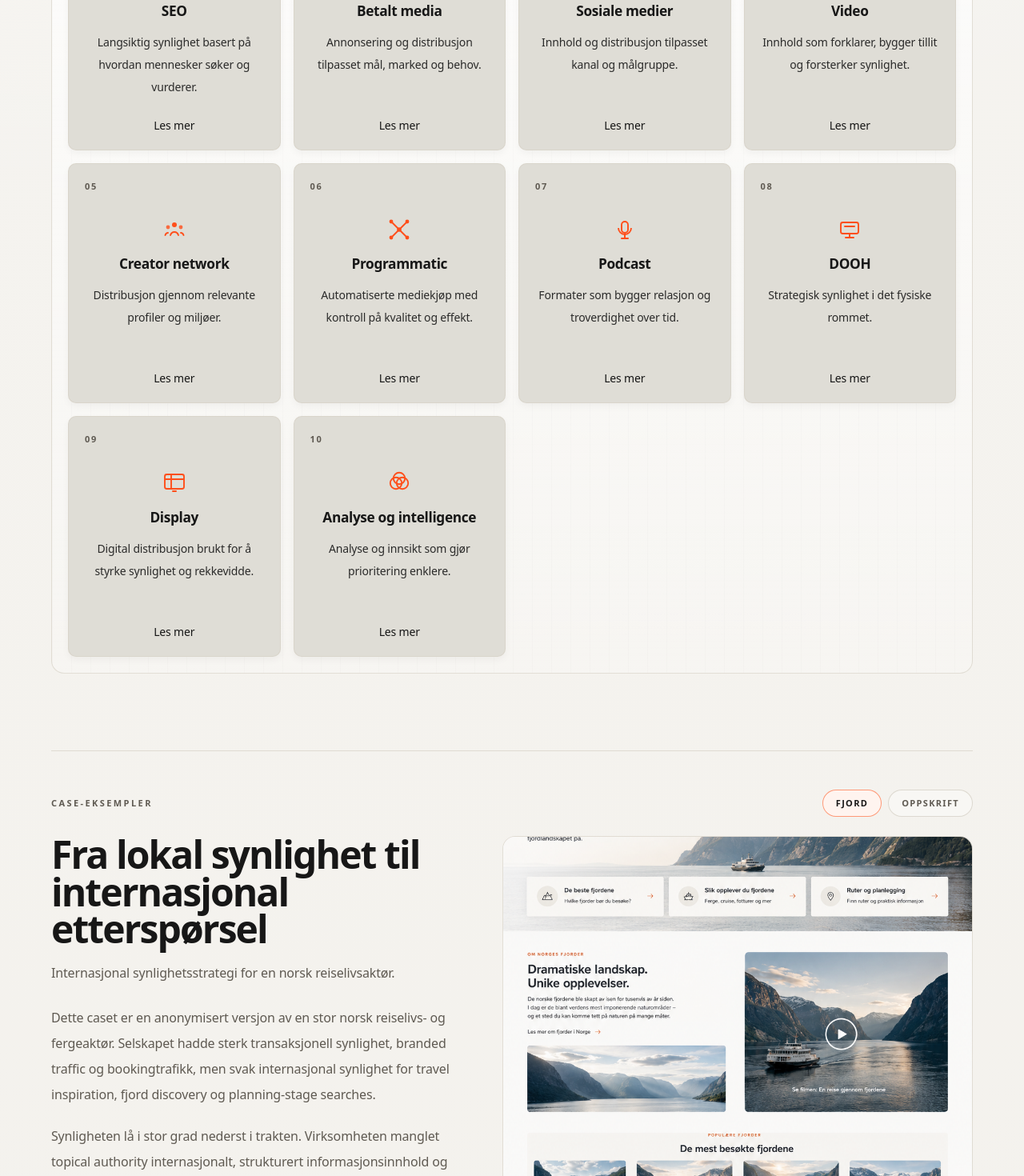
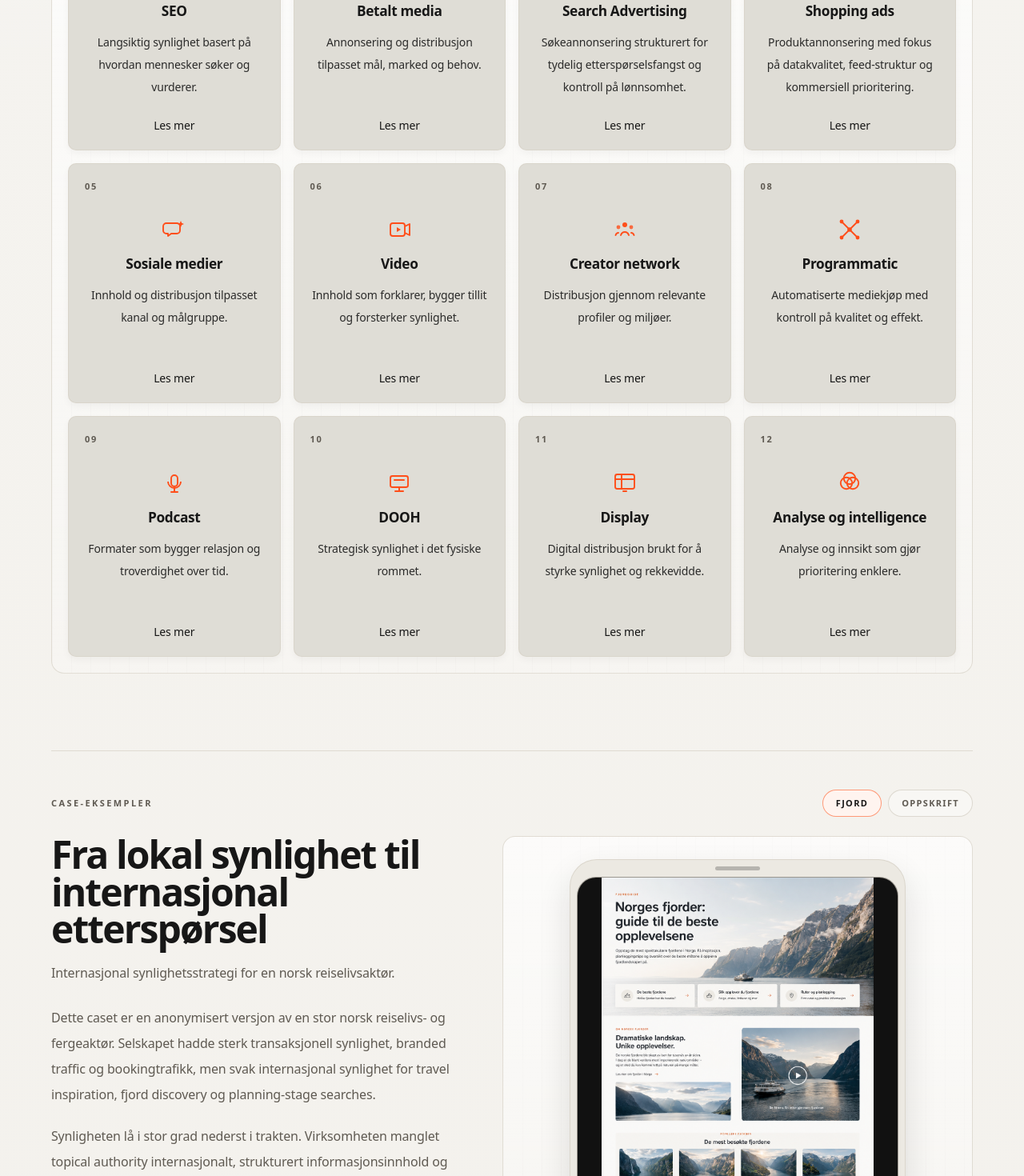
Before and after one commit to CognitiveFire/SEO-MICROSITE, a Next.js app: page /tjenester/digital-markedsforing in a window 1280 px wide. Shown: the part 3280-4750 px from the top of the page at 80% size. Built offline with nearby package versions, Linux system fonts and the light colour scheme.

Commit message:
Add search and shopping service pages and anchor footer form CTAs

```diff
--- a/app/tjenester/digital-markedsforing/analyse/page.tsx
+++ b/app/tjenester/digital-markedsforing/analyse/page.tsx
@@ -238,7 +238,7 @@ export default function AnalyseSubPage() {
             Vi kan gi en konkret vurdering av dagens signalgrunnlag og neste
             riktige prioritering.
           </p>
-          <CtaPillLink href="/contact" className="mt-5 md:mt-0">
+          <CtaPillLink href="#kontakt-skjema" className="mt-5 md:mt-0">
             Snakk med oss
           </CtaPillLink>
         </div>
--- a/app/tjenester/digital-markedsforing/betalt-media/page.tsx
+++ b/app/tjenester/digital-markedsforing/betalt-media/page.tsx
@@ -182,7 +182,7 @@ export default function BetaltMediaSubPage() {
             Vi kan gi en konkret vurdering av dagens mediemodell og anbefale
             neste prioritering.
           </p>
-          <CtaPillLink href="/contact" className="mt-5 md:mt-0">
+          <CtaPillLink href="#kontakt-skjema" className="mt-5 md:mt-0">
             Snakk med oss
           </CtaPillLink>
         </div>
--- a/app/tjenester/digital-markedsforing/page.tsx
+++ b/app/tjenester/digital-markedsforing/page.tsx
@@ -29,6 +29,18 @@ const serviceCards: ServiceCard[] = [
     title: "Betalt media",
     body: "Annonsering og distribusjon tilpasset mål, marked og behov.",
     href: "/tjenester/digital-markedsforing/betalt-media",
+    icon: "paid",
+  },
+  {
+    title: "Search Advertising",
+    body: "Søkeannonsering strukturert for tydelig etterspørselsfangst og kontroll på lønnsomhet.",
+    href: "/tjenester/digital-markedsforing/search-advertising",
+    icon: "paid",
+  },
+  {
+    title: "Shopping ads",
+    body: "Produktannonsering med fokus på datakvalitet, feed-struktur og kommersiell prioritering.",
+    href: "/tjenester/digital-markedsforing/shopping-ads",
     icon: "paid",
   },
   {
@@ -235,7 +247,7 @@ export default function DigitalMarkedsforingPage() {
               prioriteringer, sterkere synlighet og bedre beslutningsgrunnlag.
             </p>
             <div className="mt-8 flex flex-wrap gap-3">
-              <CtaPillLink href="/contact">Snakk med oss</CtaPillLink>
+              <CtaPillLink href="#kontakt-skjema">Snakk med oss</CtaPillLink>
             </div>
           </div>
           <StrategicSystemAnimation />
@@ -379,21 +391,6 @@ export default function DigitalMarkedsforingPage() {
           </div>
         </section>
 
-        <section className="grid gap-10 border-t border-apriil-line/70 pt-12 lg:grid-cols-[0.92fr_1.08fr] lg:items-start">
-          <div>
-            <h2 className="mt-2 max-w-3xl text-3xl font-semibold tracking-[-0.04em] text-apriil-dark md:text-5xl md:leading-[0.96]">
-              Markedsføring blir enklere når retningen er tydelig.
-            </h2>
-            <p className="mt-6 max-w-3xl text-base leading-8 text-apriil-muted md:text-lg">
-              Ta kontakt dersom dere ønsker en vurdering av synlighet,
-              kanalbruk eller hvordan analyse og markedsføring kan samles i en
-              tydeligere vekstmodell.
-            </p>
-          </div>
-          <div className="lg:justify-self-end">
-            <CtaPillLink href="/contact">Snakk med oss</CtaPillLink>
-          </div>
-        </section>
       </div>
     </main>
   );
--- /dev/null
+++ b/app/tjenester/digital-markedsforing/search-advertising/page.tsx
@@ -0,0 +1,33 @@
+import type { Metadata } from "next";
+import { ChannelServicePage } from "@/components/digital-markedsforing/channel-service-page";
+
+export const metadata: Metadata = {
+  title: "Search Advertising | Digital markedsforing | Apriil",
+  description:
+    "Search Advertising-radgivning fra Apriil med fokus pa ettersporselsfangst, strukturert testing og kommersiell prioritering.",
+};
+
+export default function SearchAdvertisingPage() {
+  return (
+    <ChannelServicePage
+      eyebrow="Search Advertising"
+      title="Search Advertising med tydelig kommersiell prioritering"
+      intro="Vi bruker sokebasert annonsering for a fange ettersporsel der beslutninger tas, med kontroll pa kostnad, relevans og verdi."
+      approachTitle="Hvordan vi jobber med Search Advertising"
+      approachIntro="Sokestrategi, annonseoppsett og landingssider styres i en samlet modell for bedre kommersiell effekt."
+      caseStudy={{
+        title: "Nasjonal tjenestevirksomhet",
+        situation:
+          "Sterk trafikk i paid search, men varierende kvalitet pa henvendelser og utydelig kostnadsbilde.",
+        challenge:
+          "Kampanjestrukturen var fragmentert, og prioritering mellom sokeintensjoner var uklar.",
+        actions:
+          "Vi bygget ny kontostruktur med tydelig prioritering av kommersielle signaler, bedre annonsegruppering og strammere samspill med landingssider.",
+        result:
+          "Mer presis ettersporselsfangst, bedre kvalitet pa leads og tydeligere styring av investerte midler.",
+      }}
+      caseStudyImageSrc="/apriil-digital/assets/Fjord-case study.png"
+      caseStudyImageAlt="Anonymisert visualisering av strukturert search advertising-arbeid"
+    />
+  );
+}
--- a/app/tjenester/digital-markedsforing/seo/page.tsx
+++ b/app/tjenester/digital-markedsforing/seo/page.tsx
@@ -184,7 +184,7 @@ export default function SeoSubPage() {
 
       <SectionContainer title="Vil dere styrke synlighet med tydeligere prioriteringer?">
         <div className="rounded-[14px] border border-apriil-line/80 bg-[#f8f7f4] p-7 md:flex md:items-center md:justify-between md:gap-8">
-          <CtaPillLink href="/contact" className="md:ml-auto">
+          <CtaPillLink href="#kontakt-skjema" className="md:ml-auto">
             Snakk med oss
           </CtaPillLink>
         </div>
--- /dev/null
+++ b/app/tjenester/digital-markedsforing/shopping-ads/page.tsx
@@ -0,0 +1,33 @@
+import type { Metadata } from "next";
+import { ChannelServicePage } from "@/components/digital-markedsforing/channel-service-page";
+
+export const metadata: Metadata = {
+  title: "Shopping ads | Digital markedsforing | Apriil",
+  description:
+    "Shopping ads-radgivning fra Apriil med fokus pa feed-kvalitet, produktstruktur og kommersiell styring pa tvers av sortiment.",
+};
+
+export default function ShoppingAdsPage() {
+  return (
+    <ChannelServicePage
+      eyebrow="Shopping ads"
+      title="Shopping ads som styres av produktdata og kommersiell logikk"
+      intro="Vi jobber med produktannonsering der feed-kvalitet, sortimentsprioritering og budstrategi henger tett sammen med margin og ettersporsel."
+      approachTitle="Hvordan vi jobber med Shopping ads"
+      approachIntro="Produktfeed, kampanjestruktur og prioritering av varegrupper optimaliseres i en operativ modell med tydelige styringspunkter."
+      caseStudy={{
+        title: "Norsk netthandelsaktor",
+        situation:
+          "Stor produktbredde og hoy aktivitet i shoppingannonsering, men lav samsvar mellom spend og faktisk lonnsomhet.",
+        challenge:
+          "Feed-struktur og kampanjeoppsett ga svake signaler for riktig budgivning og produktprioritering.",
+        actions:
+          "Vi restrukturerte feed-attributter, gruppering og prioriteringsregler for a styrke relevans, synlighet og kontroll pa investeringene.",
+        result:
+          "Bedre samsvar mellom annonseinvesteringer og kommersiell verdi, samt tydeligere styring av sortiment i betalte flater.",
+      }}
+      caseStudyImageSrc="/melk-case study.png"
+      caseStudyImageAlt="Anonymisert visualisering av shopping ads-struktur og produktprioritering"
+    />
+  );
+}
--- a/components/digital-markedsforing/case-study-toggle.tsx
+++ b/components/digital-markedsforing/case-study-toggle.tsx
@@ -21,6 +21,7 @@ export function CaseStudyToggle({ studies }: { studies: CaseStudyContent[] }) {
   const [activeId, setActiveId] = useState(studies[0]?.id ?? "");
   const activeStudy =
     studies.find((study) => study.id === activeId) ?? studies[0];
+  const hasMultipleStudies = studies.length > 1;
 
   if (!activeStudy) {
     return null;
@@ -32,6 +33,7 @@ export function CaseStudyToggle({ studies }: { studies: CaseStudyContent[] }) {
         <p className="text-[11px] font-semibold uppercase tracking-[0.22em] text-apriil-muted">
           Case-eksempler
         </p>
+        {hasMultipleStudies ? (
           <div className="ml-auto flex flex-wrap gap-2">
             {studies.map((study) => {
               const isActive = study.id === activeStudy.id;
@@ -52,6 +54,7 @@ export function CaseStudyToggle({ studies }: { studies: CaseStudyContent[] }) {
               );
             })}
           </div>
+        ) : null}
       </div>
 
       <div className="mt-6 grid gap-8 lg:grid-cols-[0.95fr_1.05fr] lg:items-start">
@@ -85,16 +88,23 @@ export function CaseStudyToggle({ studies }: { studies: CaseStudyContent[] }) {
           </ul>
         </div>
 
-        <div className="apriil-editorial-surface overflow-hidden rounded-[16px] border border-apriil-line/70">
-          <div className="relative h-[420px] w-full md:h-[560px]">
+        <div className="apriil-editorial-surface rounded-[16px] border border-apriil-line/70 p-5 md:p-7">
+          <div className="mx-auto w-full max-w-[420px]">
+            <div className="rounded-[34px] border border-apriil-line/80 bg-[#ece9e2] p-2 shadow-[0_18px_40px_rgba(23,23,23,0.12)]">
+              <div className="mb-2 flex justify-center">
+                <span className="h-[5px] w-14 rounded-full bg-apriil-dark/25" />
+              </div>
+              <div className="relative aspect-[3/4] overflow-hidden rounded-[24px] border border-apriil-line/70 bg-[#111111]">
                 <Image
                   src={activeStudy.imageSrc}
                   alt={activeStudy.imageAlt}
                   fill
-              className="object-cover"
-              sizes="(min-width: 1024px) 52vw, 100vw"
+                  className="object-contain"
+                  sizes="(min-width: 1024px) 35vw, 85vw"
                   priority={false}
                 />
+              </div>
+            </div>
           </div>
         </div>
       </div>
--- a/components/digital-markedsforing/channel-service-page.tsx
+++ b/components/digital-markedsforing/channel-service-page.tsx
@@ -1,9 +1,12 @@
 import {
-  CaseStudyGrid,
   MethodologyGrid,
 } from "@/components/digital-markedsforing/ui";
 import { CtaPillLink } from "@/components/cta-pill";
 import { ServiceSubmenu } from "@/components/digital-markedsforing/service-submenu";
+import {
+  CaseStudyToggle,
+  type CaseStudyContent,
+} from "@/components/digital-markedsforing/case-study-toggle";
 
 export type ChannelServicePageProps = {
   eyebrow: string;
@@ -18,6 +21,8 @@ export type ChannelServicePageProps = {
     actions: string;
     result: string;
   };
+  caseStudyImageSrc?: string;
+  caseStudyImageAlt?: string;
 };
 
 export function ChannelServicePage({
@@ -27,7 +32,25 @@ export function ChannelServicePage({
   approachTitle,
   approachIntro,
   caseStudy,
+  caseStudyImageSrc = "/apriil-digital/assets/Fjord-case study.png",
+  caseStudyImageAlt = "Anonymisert casevisual",
 }: ChannelServicePageProps) {
+  const caseStudies: CaseStudyContent[] = [
+    {
+      id: "service-case",
+      toggleLabel: "Case",
+      title: caseStudy.title,
+      subtitle: "Anonymisert kundeeksempel",
+      imageSrc: caseStudyImageSrc,
+      imageAlt: caseStudyImageAlt,
+      intro: caseStudy.situation,
+      challenge: caseStudy.challenge,
+      insight: "Tiltakene ble vurdert ut fra kommersiell relevans og tydelige signaler.",
+      approach: caseStudy.actions,
+      outcomes: [caseStudy.result],
+    },
+  ];
+
   return (
     <main className="px-6 pb-20 pt-8 md:px-10 md:pt-10 xl:px-16">
       <div className="w-full space-y-20 md:space-y-24">
@@ -45,7 +68,7 @@ export function ChannelServicePage({
               {intro}
             </p>
             <div className="mt-8">
-              <CtaPillLink href="/contact">
+              <CtaPillLink href="#kontakt-skjema">
                 Snakk med oss
               </CtaPillLink>
             </div>
@@ -101,21 +124,7 @@ export function ChannelServicePage({
           />
         </section>
 
-        <section className="grid gap-10 border-t border-apriil-line/70 pt-12 lg:grid-cols-[0.92fr_1.08fr] lg:items-start">
-          <div>
-            <p className="text-[11px] font-semibold uppercase tracking-[0.22em] text-apriil-muted">
-              Case study
-            </p>
-            <h2 className="mt-4 max-w-3xl text-3xl font-semibold tracking-[-0.04em] text-apriil-dark md:text-5xl md:leading-[0.96]">
-              Anonymisert kundeeksempel
-            </h2>
-            <p className="mt-6 max-w-2xl text-base leading-8 text-apriil-muted md:text-lg">
-              Et eksempel på hvordan en mer strukturert modell gir bedre
-              kommersiell kontroll.
-            </p>
-          </div>
-          <CaseStudyGrid studies={[caseStudy]} />
-        </section>
+        <CaseStudyToggle studies={caseStudies} />
       </div>
     </main>
   );
--- a/components/digital-markedsforing/service-submenu.tsx
+++ b/components/digital-markedsforing/service-submenu.tsx
@@ -6,6 +6,8 @@ import { usePathname } from "next/navigation";
 const serviceLinks = [
   { href: "/tjenester/digital-markedsforing/seo", label: "SEO" },
   { href: "/tjenester/digital-markedsforing/betalt-media", label: "Betalt media" },
+  { href: "/tjenester/digital-markedsforing/search-advertising", label: "Search Advertising" },
+  { href: "/tjenester/digital-markedsforing/shopping-ads", label: "Shopping ads" },
   { href: "/tjenester/digital-markedsforing/performance", label: "Performance" },
   { href: "/tjenester/digital-markedsforing/analyse", label: "Analyse" },
   { href: "/tjenester/digital-markedsforing/social", label: "Sosiale medier" },
--- a/components/digital-markedsforing/ui.tsx
+++ b/components/digital-markedsforing/ui.tsx
@@ -193,7 +193,7 @@ export function SectionContainer({
 export function HeroActions() {
   return (
     <div className="mt-10 flex flex-wrap items-center gap-3">
-      <CtaPillLink href="/contact">
+      <CtaPillLink href="#kontakt-skjema">
         Snakk med oss
       </CtaPillLink>
     </div>
--- a/components/global-page-chrome.tsx
+++ b/components/global-page-chrome.tsx
@@ -55,7 +55,7 @@ function PdfSupportModule() {
 
 function PageContactCta() {
   return (
-    <section className="px-6 py-20 md:px-10 xl:px-16">
+    <section id="kontakt-skjema" className="px-6 py-20 md:px-10 xl:px-16">
       <div className="w-full border-t border-apriil-line/80 pt-16">
         <div className="rounded-[16px] border border-[#2d2a26] bg-[#1b1917] p-8 md:p-10">
           <div className="grid gap-10 lg:grid-cols-[0.84fr_1.16fr] lg:items-start">
```
Lines whose indentation alone changed are shown as unchanged.
